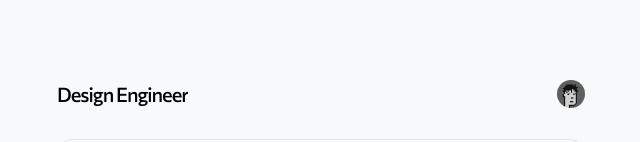
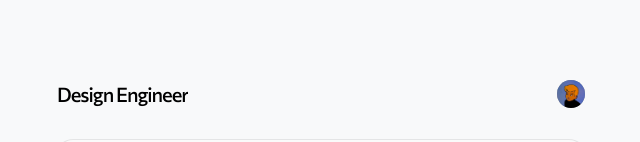
Before and after one commit to adeleke5140/portfolio-v2, a Next.js app: page / in a window 1280 px wide. Shown: the top 142 px of the page, without its empty margins (319-959 px from the left). Built offline with nearby package versions, Linux system fonts and the light colour scheme.

Commit message:
feat: change image

```diff
--- a/src/components/profile-shine/profile-shine.tsx
+++ b/src/components/profile-shine/profile-shine.tsx
@@ -9,10 +9,10 @@ export const ProfileShine = ({ classname }: { classname: string }) => {
       )}
     >
       <Image
-        src={'/profile.jpeg'}
+        src={'/kehinde.webp'}
         alt="a profile of kehinde"
-        width={32}
-        height={32}
+        width={1080}
+        height={1045}
         loading="lazy"
         className=" w-full h-full mx-auto"
       />
```
